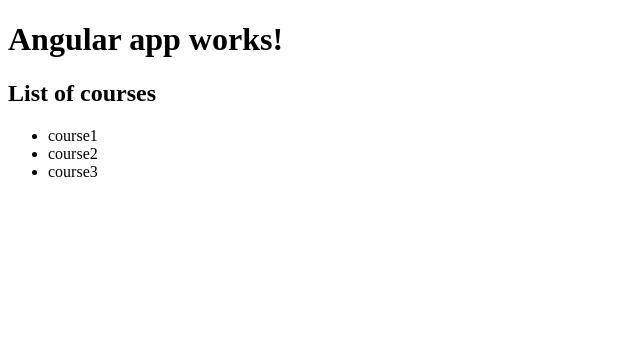
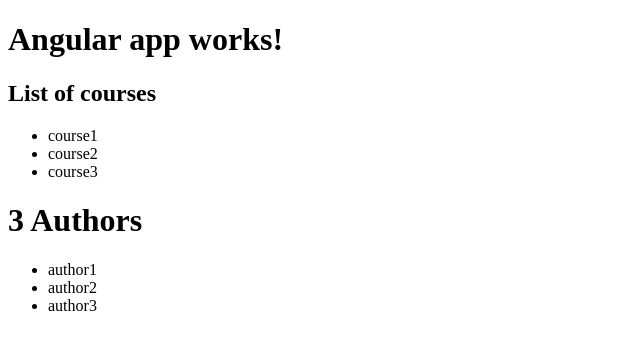
Before and after one commit to fer77/Angular, an Angular app in the folder ecommerce-app/hello-world/: page / in a window 1280 px wide. Shown: the top 350 px of the page, without its empty margins (0-640 px from the left). Built offline with nearby package versions, Linux system fonts and the light colour scheme.

Commit message:
assignment: display a list of authors

```diff
--- a/ecommerce-app/hello-world/src/app/app.component.html
+++ b/ecommerce-app/hello-world/src/app/app.component.html
@@ -2,3 +2,5 @@
   {{title}}
 </h1>
 <courses></courses>
+
+<authors></authors>
--- /dev/null
+++ b/ecommerce-app/hello-world/src/app/authors.service.ts
@@ -0,0 +1,7 @@
+export class AuthorsService {
+
+  getAuthors() {
+    return ['author1', 'author2', 'author3'];
+  }
+
+}
--- /dev/null
+++ b/ecommerce-app/hello-world/src/app/authors/authors.component.html
@@ -0,0 +1,5 @@
+<h1>{{ authors.length }} Authors</h1>
+
+<ul>
+  <li *ngFor="let author of authors">{{ author }}</li>
+</ul>
--- /dev/null
+++ b/ecommerce-app/hello-world/src/app/authors/authors.component.ts
@@ -0,0 +1,19 @@
+import { Component, OnInit } from '@angular/core';
+import { AuthorsService } from 'app/authors.service';
+
+@Component({
+  selector: 'authors',
+  templateUrl: './authors.component.html',
+  styleUrls: ['./authors.component.css']
+})
+export class AuthorsComponent implements OnInit {
+  authors;
+
+  constructor(service: AuthorsService) {
+    this.authors = service.getAuthors();
+  }
+
+  ngOnInit() {
+  }
+
+}
```
Also changed, not shown: ecommerce-app/hello-world/src/app/app.module.ts (+6 -2 lines), ecommerce-app/hello-world/src/app/authors/authors.component.css (added), 2 other files (tests, documents, lock files or other folders).
